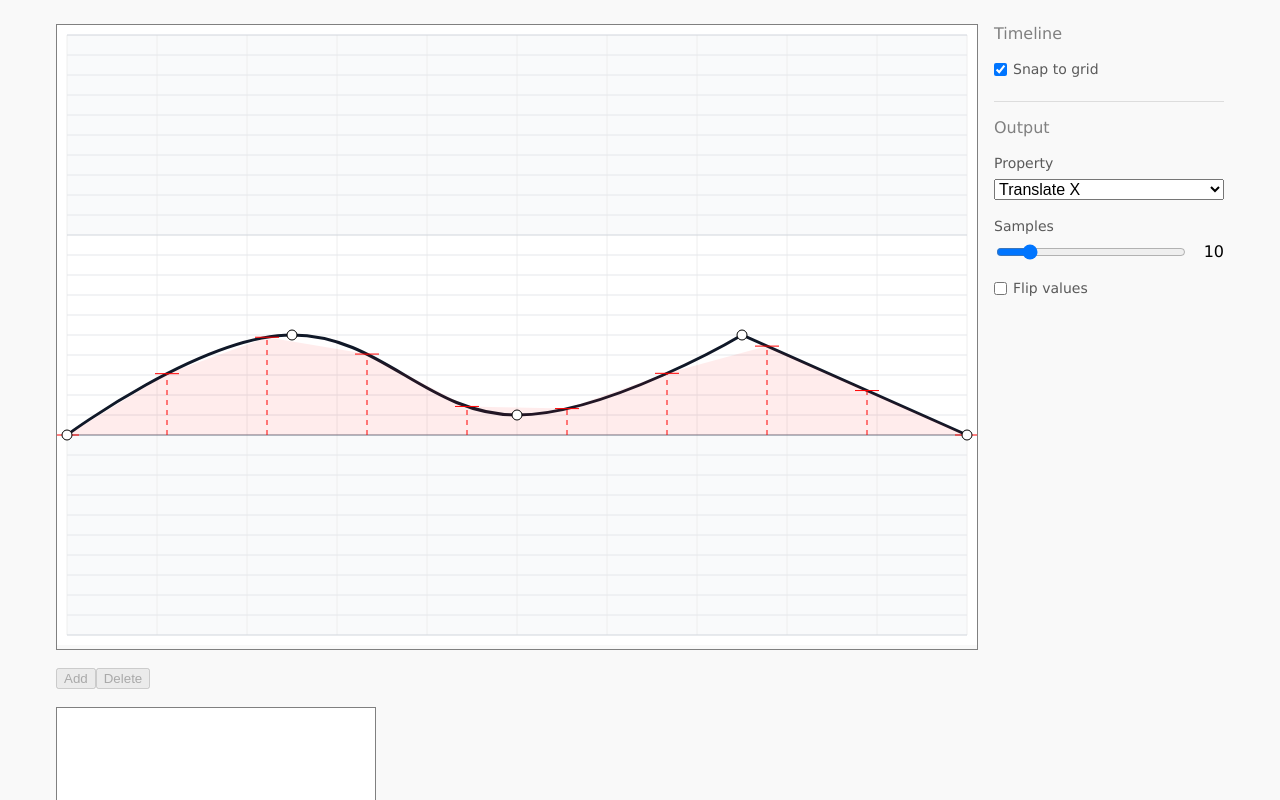
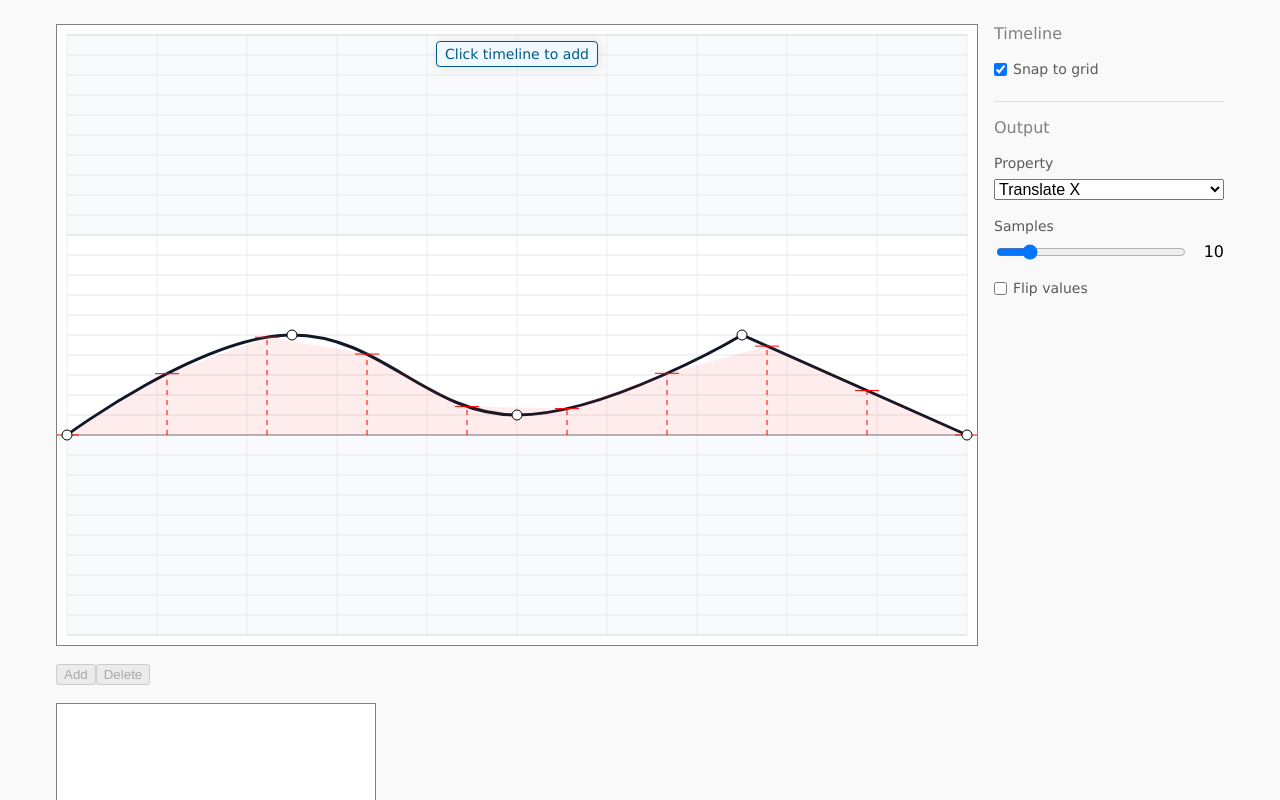
Before and after one commit to gillibrand/keyframe-click, a React (Vite) app: page / in a window 1280 px wide. Both pictures are taken after a click on the button "Add". Shown: the top 800 px of the page. Built offline with nearby package versions, Linux system fonts and the light colour scheme.

Commit message:
Show hint after clicking Add
Better Add behavior. Don't show selected dot during add. Add hint message.

```diff
--- a/src/app/App.css
+++ b/src/app/App.css
@@ -1,4 +1,5 @@
 .timeline {
+  display: block;
   &:focus {
     outline: none;
   }
@@ -19,6 +20,7 @@
 .timeline-wrapper {
   overflow: auto;
   border: solid gray 1px;
+  position: relative;
 
   &:has(:focus) {
     outline: solid 1px #1c7ef3;
@@ -28,3 +30,28 @@
     background-color: white;
   }
 }
+
+.timeline-message {
+  position: absolute;
+  translate: -50% 0;
+  inset-inline-start: 50%;
+  top: 1rem;
+
+  margin: 0 auto;
+  padding: 0.25rem 0.5rem;
+
+  border: solid 1px var(--color-sky-800);
+  border-radius: 0.25rem;
+  box-shadow: 1px 1px 10px rgba(0 0 0 /0.1);
+  color: var(--color-sky-800);
+  background-color: var(--color-sky-50);
+  font-size: var(--font-size-small);
+
+  pointer-events: none;
+  transition: all 500ms 200ms;
+
+  .timeline-wrapper:hover & {
+    opacity: 0;
+    translate: -50% -100%;
+  }
+}
--- a/src/app/App.tsx
+++ b/src/app/App.tsx
@@ -45,9 +45,11 @@ function loadSavedDots(): UserDot[] {
 
 function App() {
   const timelineRef = useRef<BezierTimeline | null>(null);
+  const canvasRef = useRef<HTMLCanvasElement | null>(null);
   const [selectedDot, setSelectedDot] = useState<UserDot | null>(null);
   const [isDataDirty, isDotsDirty] = useState(false);
   const [isAdding, setIsAdding] = useState(false);
+  const [showMessage, setShowMessage] = useState(false);
 
   // settings
   const [outProperty, setOutProperty] = useSetting("outProperty", "translateX");
@@ -75,12 +77,13 @@ function App() {
   /**
    * Callback when canvas element is created. Wraps it with a timeline.
    */
-  const setCanvasRef = useCallback((canvas: HTMLCanvasElement) => {
+  useEffect(function createTimeline() {
     if (timelineRef.current) {
       timelineRef.current.destroy();
       timelineRef.current = null;
     }
 
+    const canvas = canvasRef.current;
     if (!canvas) return;
 
     const timeline = createBezierTimeline({ canvas, savedUserDots: loadSavedDots() });
@@ -123,6 +126,7 @@ function App() {
       };
 
       timeline.onAdding = (adding: boolean) => {
+        if (!adding) setShowMessage(false);
         setIsAdding(adding);
       };
     },
@@ -148,6 +152,9 @@ function App() {
   );
 
   function handleClickAdd() {
+    if (!canvasRef.current) return;
+
+    setShowMessage(true);
     timelineRef.current!.beginAddingDot();
   }
 
@@ -155,11 +162,26 @@ function App() {
     timelineRef.current!.deleteSelectedDot();
   }
 
+  const lastMouseRef = useRef<Point>({ x: -1, y: -1 });
+
+  function handleMouseMove(e: MouseEvent) {
+    lastMouseRef.current = {
+      x: e.clientX,
+      y: e.clientY,
+    };
+  }
+
   useEffect(function addEventListenersOnMount() {
     function handleKeyDown(e: KeyboardEvent) {
-      if (e.key === "a" || e.key === "Shift") {
-        if (timelineRef.current) {
-          timelineRef.current.beginAddingDot();
+      if (e.key === "Shift") {
+        if (timelineRef.current && canvasRef.current) {
+          const rect = canvasRef.current.getBoundingClientRect();
+          const at = {
+            x: lastMouseRef.current.x - rect.x,
+            y: lastMouseRef.current.y - rect.y,
+          };
+
+          timelineRef.current.beginAddingDot(at);
         }
       }
     }
@@ -172,11 +194,13 @@ function App() {
       }
     }
 
+    window.addEventListener("mousemove", handleMouseMove);
     window.addEventListener("keydown", handleKeyDown);
     window.addEventListener("keyup", handleKeyUp);
     return () => {
       window.removeEventListener("keyup", handleKeyUp);
       window.removeEventListener("keydown", handleKeyDown);
+      window.addEventListener("mousemove", handleMouseMove);
     };
   }, []);
 
@@ -197,16 +221,21 @@ function App() {
     return genCssKeyframeText(timelineRef.current.getSamples(), outProperty, invertValues);
   }, [outProperty, invertValues, timelineDrawCount]);
 
+  function handleMessageMouseOver() {
+    console.info(">>> over");
+  }
+
   return (
     <div className="stack">
       {/* 100 x 300 logical | 100% x (200% over 100%) */}
-      <div className="timeline-row">
+      <div className="timeline-row" onMouseEnter={showMessage ? handleMessageMouseOver : undefined}>
         <div className="timeline-wrapper">
+          {isAdding && showMessage && <div className="timeline-message">Click timeline to add</div>}
           <canvas
             width={920}
             height={620}
             id="canvas"
-            ref={setCanvasRef}
+            ref={canvasRef}
             tabIndex={0}
             className={"timeline " + (isAdding ? "is-adding" : "")}
           />
--- a/src/components/Preview.tsx
+++ b/src/components/Preview.tsx
@@ -63,7 +63,7 @@ export const Preview = memo(function Preview({ keyframeText }: { keyframeText: s
       </div>
       <label className="block-label">
         <input type="checkbox" checked={repeat} onChange={(e) => setRepeat(e.target.checked)} />
-        <span>Repeat</span>
+        <span>Loop</span>
       </label>
     </div>
   );
--- a/src/global.css
+++ b/src/global.css
@@ -23,6 +23,18 @@
   --color-gray-800: oklch(0.278 0.033 256.848);
   --color-gray-900: oklch(0.21 0.034 264.665);
   --color-gray-950: oklch(0.13 0.028 261.692);
+
+  --color-blue: #1c7ef3;
+
+  --color-sky-50: oklch(0.977 0.013 236.62);
+  --color-sky-100: oklch(0.951 0.026 236.824);
+  --color-sky-200: oklch(0.901 0.058 230.902);
+  --color-sky-800: oklch(0.443 0.11 240.79);
+
+  --color-emerald-50: oklch(0.979 0.021 166.113);
+  --color-emerald-100: oklch(0.95 0.052 163.051);
+  --color-emerald-500: oklch(0.696 0.17 162.48);
+  --color-emerald-800: oklch(0.432 0.095 166.913);
 }
 
 body {
--- a/src/timeline/BezierTimeline.ts
+++ b/src/timeline/BezierTimeline.ts
@@ -1,4 +1,3 @@
-import { stopEvent } from "../util";
 import {
   Black,
   Blue,
@@ -57,7 +56,7 @@ export interface BezierTimeline {
   set onDraw(onChangeCallback: (() => void) | undefined);
   set onAdding(onAddingCallback: ((isAdding: boolean) => void) | undefined);
 
-  beginAddingDot(): void;
+  beginAddingDot(at?: Point): void;
 
   getSelectedDot(): UserDot | null;
   updateSelectedDot: (p: UserDot) => void;
@@ -523,7 +522,7 @@ export function createBezierTimeline({ canvas: _canvas, savedUserDots }: BezierT
 
         _cx.fillStyle = White;
         _cx.strokeStyle = Black;
-        if (_selectedIndex === i) {
+        if (_selectedIndex === i && _addingAtPoint === null) {
           bullsEye(p, _cx);
         } else {
           circle(p, _cx);
@@ -546,11 +545,6 @@ export function createBezierTimeline({ canvas: _canvas, savedUserDots }: BezierT
       case "Delete":
       case "Backspace":
         deleteSelectedDot();
-        break;
-
-      case "a":
-        stopEvent(e);
-        beginAddingDot();
         break;
 
       case "c": {
@@ -634,6 +628,7 @@ export function createBezierTimeline({ canvas: _canvas, savedUserDots }: BezierT
   }
 
   function endAddingDot() {
+    const oldState = _state;
     _addingAtPoint = null;
     _state = "default";
 
@@ -643,7 +638,9 @@ export function createBezierTimeline({ canvas: _canvas, savedUserDots }: BezierT
     _canvas.removeEventListener("mousemove", onMouseMoveAdding);
 
     draw();
-    if (_onIsAdding) _onIsAdding(false);
+
+    // Only notify if really changed. We remove all listeners anyways just in case there's a mismatch
+    if (_onIsAdding && oldState === "adding") _onIsAdding(false);
   }
 
   function onMouseMoveAdding(e: MouseEvent) {
@@ -652,9 +649,7 @@ export function createBezierTimeline({ canvas: _canvas, savedUserDots }: BezierT
   }
 
   function onMouseLeaveAdding() {
-    // null out the line, but the event listeners are still active if it returns
-    _addingAtPoint = null;
-    draw(false);
+    endAddingDot();
   }
 
   function onClickAdding() {
@@ -704,19 +699,20 @@ export function createBezierTimeline({ canvas: _canvas, savedUserDots }: BezierT
     }
   }
 
-  function beginAddingDot() {
+  function beginAddingDot(at?: Point) {
     if (_state === "adding") return;
 
     // cleanup
     endAddingDot();
     _state = "adding";
 
+    _addingAtPoint = at ?? null;
+
     _canvas.addEventListener("mousemove", onMouseMoveAdding);
     _canvas.addEventListener("click", onClickAdding);
     _canvas.addEventListener("mouseleave", onMouseLeaveAdding);
     window.addEventListener("keydown", onKeyDownCancel);
 
-    // _selectedIndex = null;
     draw();
 
     if (_onIsAdding) _onIsAdding(true);
```
